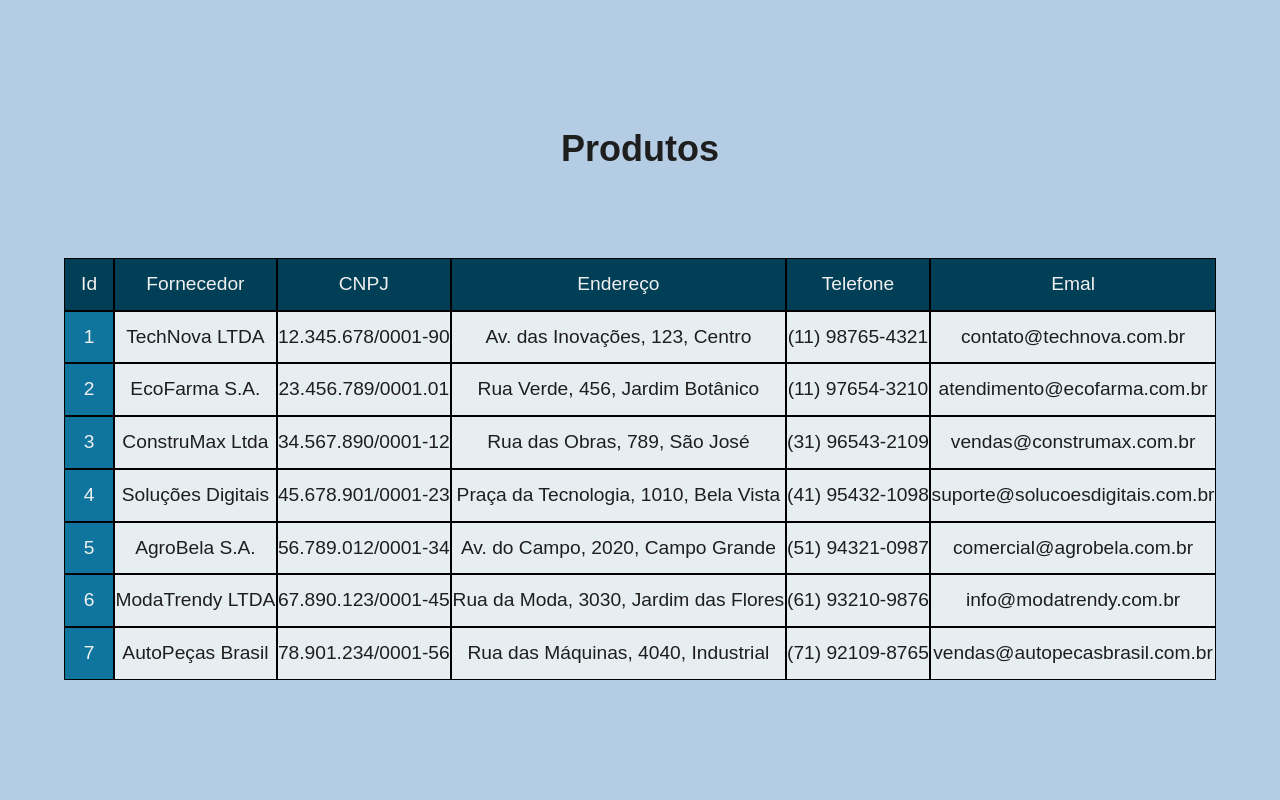
After one commit to DanielRd27/SPRINT, a PHP site: page /tabela_produtos.html in a window 1280 px wide. The commit adds this page. Run offline with PHP 8.4, Linux system fonts and the light colour scheme.

Commit message:
finalização do site

```diff
--- a/Sprint-1/cadastro_fornecedor.html
+++ b/Sprint-1/cadastro_fornecedor.html
@@ -4,7 +4,7 @@
     <meta charset="UTF-8">
     <meta name="viewport" content="width=device-width, initial-scale=1.0">
     <link rel="stylesheet" href="style.css">
-    <title>Document</title>
+    <title>FutureByte</title>
 </head>
 <body>
     <form>
@@ -19,9 +19,6 @@
                 <input type="text" placeholder="Observações">
                 <button>Cadastrar</button>
             </div>
-            <a href="tabela_informacoes.html">Tabela</a>
-            <a href="login.html"> Login </a>
-            <a href="cadastro_produto.html">Cadastro Produto</a>
         </div>
     </form>
 </body>
--- a/Sprint-1/cadastro_produto.html
+++ b/Sprint-1/cadastro_produto.html
@@ -4,7 +4,7 @@
     <meta charset="UTF-8">
     <meta name="viewport" content="width=device-width, initial-scale=1.0">
     <link rel="stylesheet" href="style.css">
-    <title>Document</title>
+    <title>FutureByte</title>
 </head>
 <body>
     <form>
@@ -19,9 +19,6 @@
                 <input type="text" placeholder="Fornecedor (associar a um fornecedor cadastrado)">
                 <button class="button-produtos">Avançar</button>
             </div>
-            <a href="tabela_informacoes.html">Tabela</a>
-            <a href="login.html">Login</a>
-            <a href="cadastro_fornecedor.html">Cadastro fornecedor</a>
         </div>
     </form>
 </body>
--- a/Sprint-1/login.html
+++ b/Sprint-1/login.html
@@ -4,7 +4,7 @@
     <meta charset="UTF-8">
     <meta name="viewport" content="width=device-width, initial-scale=1.0">
     <link rel="stylesheet" href="style.css">
-    <title>Document</title>
+    <title>Login FutureByte</title>
 </head>
 <body>
         <form>
@@ -15,9 +15,6 @@
                     <input type="password" placeholder="Senha">
                     <button>Entrar</button>
                 </div>
-                <a href="tabela_informacoes.html">Tabela</a>
-                <a href="cadastro_fornecedor.html">Cadastro fornecedor</a>
-                <a href="cadastro_produto.html">Cadastro Produto</a>
             </div>
         </form>
 </body>
--- a/Sprint-1/style.css
+++ b/Sprint-1/style.css
@@ -79,7 +79,7 @@ input::placeholder{
 table{
     border-collapse: separate;
     border-spacing: 0;
-    width: 70%;
+    width: 90%;
 }
 
 thead {
--- /dev/null
+++ b/Sprint-1/tabela_produtos.html
@@ -0,0 +1,100 @@
+<!DOCTYPE html>
+<html lang="pt-br">
+<head>
+    <meta charset="UTF-8">
+    <meta name="viewport" content="width=device-width, initial-scale=1.0">
+    <link rel="stylesheet" href="style.css">
+    <title>FutureByte</title>
+</head>
+<body>
+    <main>
+        <form>
+            <div class="container-form">
+                <h2>Produtos</h2>
+            </div>
+        </form>
+
+        <!-- TABELA -->
+
+        <div class="container-table">
+            <table>
+                <!-- Cabeçalho da tabela / topicos  -->
+                <thead>
+                    <th scope="col">Id</th>
+                    <th scope="col">Fornecedor</th>
+                    <th scope="col">CNPJ</th>
+                    <th scope="col">Endereço</th>
+                    <th scope="col">Telefone</th>
+                    <th scope="col">Emal</th>
+                </thead>
+
+                <!-- Corpo da tebela / informaçoes -->
+                <tbody>
+                    <tr> <!-- 1 linha da tabela -->
+                        <th scope="row">1</th>
+                        <td>TechNova LTDA</td>
+                        <td>12.345.678/0001-90</td>
+                        <td>Av. das Inovações, 123, Centro</td>
+                        <td>(11) 98765-4321</td>
+                        <td>contato@technova.com.br</td>
+                    </tr>
+
+                    <tr> <!-- 2 linha da tabela -->
+                        <th scope="row">2</th>
+                        <td>EcoFarma S.A.</td>
+                        <td>23.456.789/0001.01</td>
+                        <td>Rua Verde, 456, Jardim Botânico</td>
+                        <td>(11) 97654-3210</td>
+                        <td>atendimento@ecofarma.com.br</td>
+                    </tr>
+
+                    <tr> <!-- 3 linha da tabela -->
+                        <th scope="row">3</th>
+                        <td>ConstruMax Ltda</td>
+                        <td>34.567.890/0001-12</td>
+                        <td>Rua das Obras, 789, São José</td>
+                        <td>(31) 96543-2109</td>
+                        <td>vendas@construmax.com.br</td>
+                    </tr>
+
+                    <tr> <!-- 4 linha da tabela -->
+                        <th scope="row">4</th>
+                        <td>Soluções Digitais</td>
+                        <td>45.678.901/0001-23</td>
+                        <td>Praça da Tecnologia, 1010, Bela Vista</td>
+                        <td>(41) 95432-1098</td>
+                        <td>suporte@solucoesdigitais.com.br</td>
+                    </tr>
+
+                    <tr> <!-- 5 linha da tabela -->
+                        <th scope="row">5</th>
+                        <td>AgroBela S.A.</td>
+                        <td>56.789.012/0001-34</td>
+                        <td>Av. do Campo, 2020, Campo Grande</td>
+                        <td>(51) 94321-0987</td>
+                        <td>comercial@agrobela.com.br</td>
+                    </tr>
+
+                    <tr> <!-- 6 linha da tabela -->
+                        <th scope="row">6</th>
+                        <td>ModaTrendy LTDA</td>
+                        <td>67.890.123/0001-45</td>
+                        <td>Rua da Moda, 3030, Jardim das Flores</td>
+                        <td>(61) 93210-9876</td>
+                        <td>info@modatrendy.com.br</td>
+                    </tr>
+
+                    <tr> <!-- 7 linha da tabela -->
+                        <th scope="row">7</th>
+                        <td>AutoPeças Brasil</td>
+                        <td>78.901.234/0001-56</td>
+                        <td>Rua das Máquinas, 4040, Industrial</td>
+                        <td>(71) 92109-8765</td>
+                        <td>vendas@autopecasbrasil.com.br</td>
+                    </tr>
+                </tbody>
+            </table>
+        </div>
+    </main>
+</body>
+</html>
```
Also changed, not shown: Sprint-1/tabela_fornecedores.html (added, +100 -0 lines), Sprint-1/tabela_informacoes.html (deleted, +0 -67 lines).
